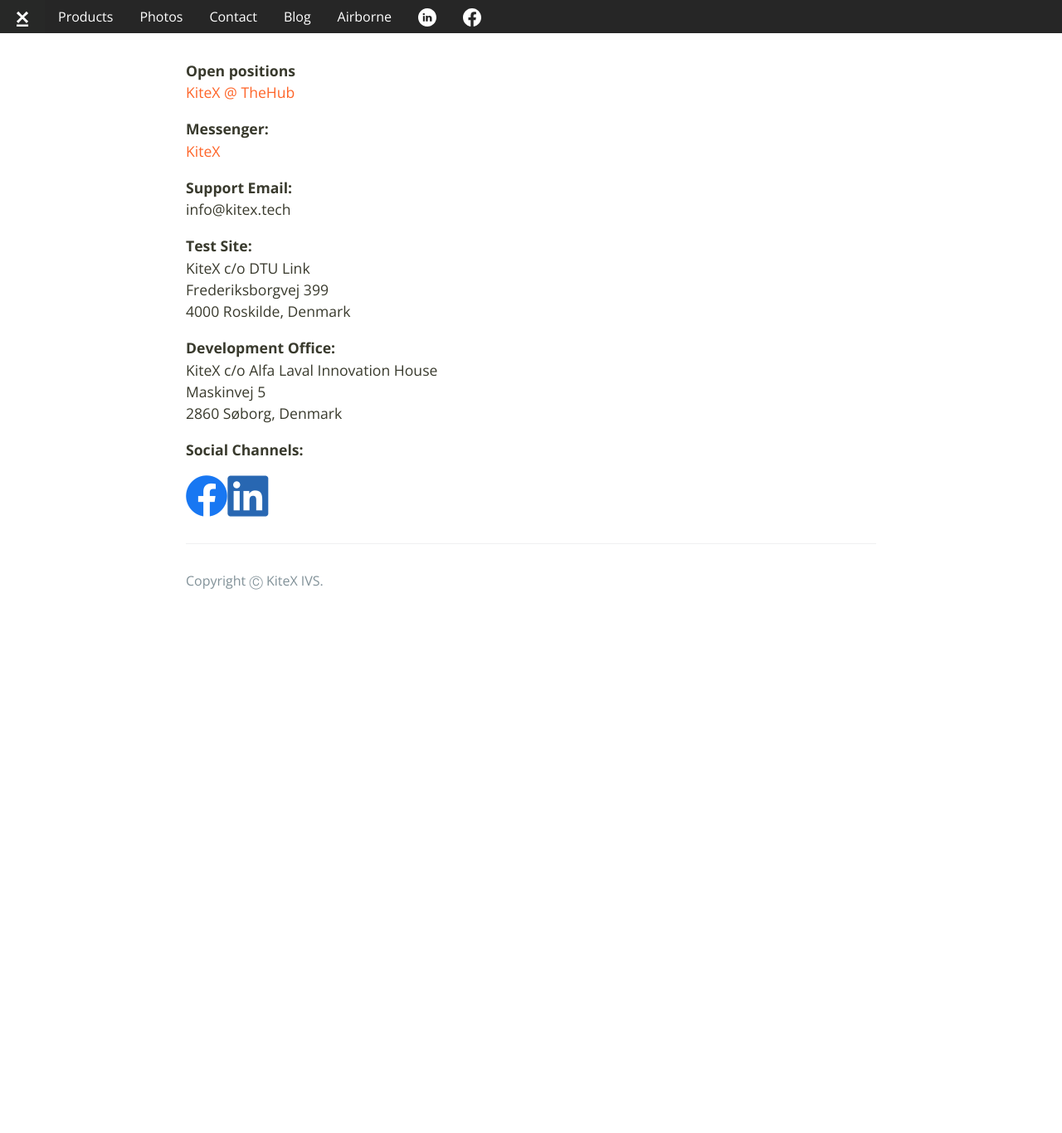
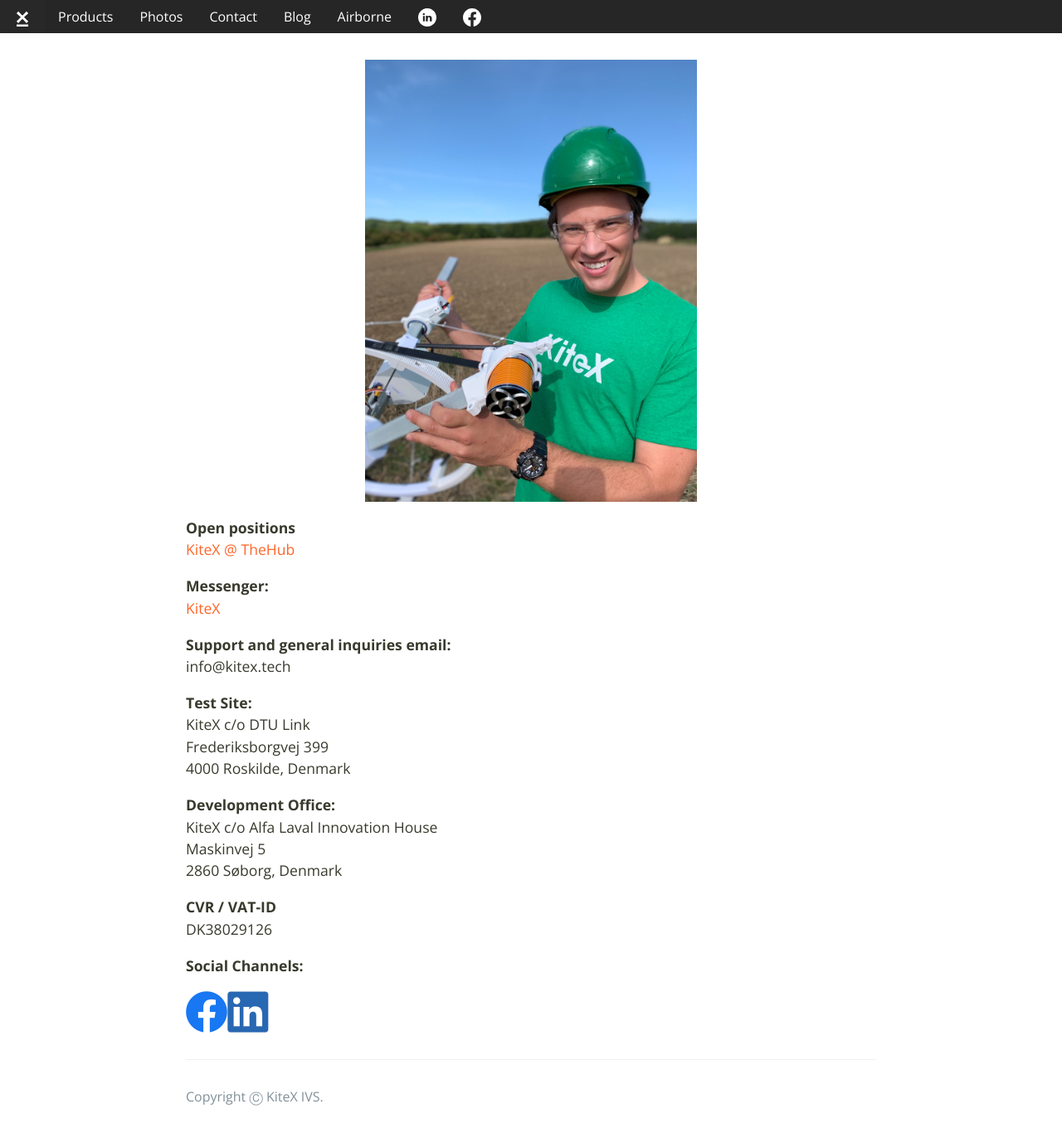
Before and after one commit to kitextech/kitextech.github.io, a Jekyll site: the page built from _posts/2020-11-09-contact.md, in a window 1280 px wide and 1366 px high. Shown: the whole window at 83% size. Built offline with Jekyll 4.4.1, drawn with Linux system fonts in a browser that asks for light colours; comment, search, counter and statistics services are not loaded.

Commit message:
christoffer contact picture

```diff
--- a/_posts/2020-11-09-contact.md
+++ b/_posts/2020-11-09-contact.md
@@ -4,6 +4,8 @@
 ---
 
 <!-- CONTACT  -->
+![ChrisImage](/images/ChrisContact.jpeg){: style="max-width:400px"}
+
 
 **Open positions**
 [KiteX @ TheHub](https://thehub.dk/jobs/company/kitex)
@@ -11,7 +13,7 @@
 **Messenger:**
 [KiteX](m.me/KiteX.tech)
 
-**Support Email:**
+**Support and general inquiries email:**
 info@kitex.tech
 
 **Test Site:**
@@ -24,6 +26,9 @@
 Maskinvej 5
 2860 Søborg, Denmark
 
+**CVR / VAT-ID**
+DK38029126
+
 
 **Social Channels:**
 
```
Also changed, not shown: images/ChrisContact.jpeg (added).
